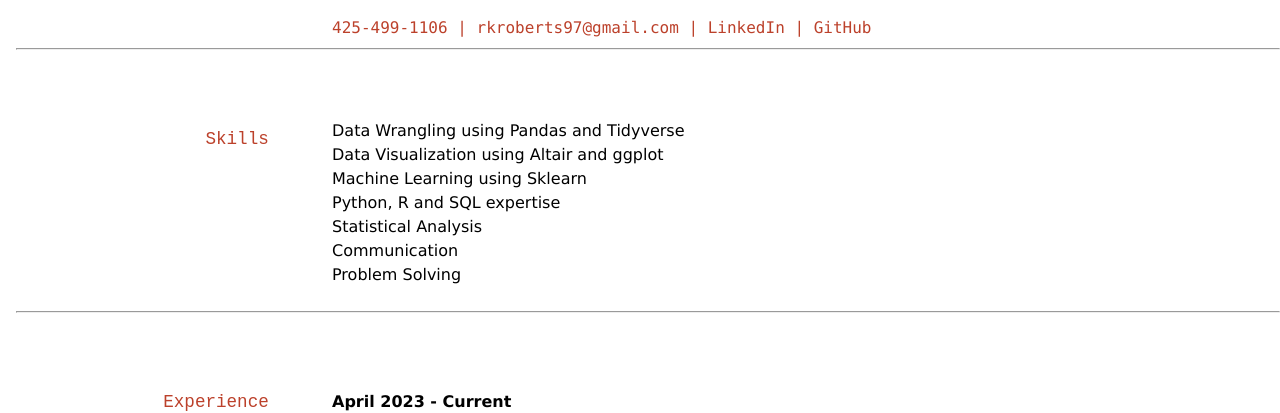
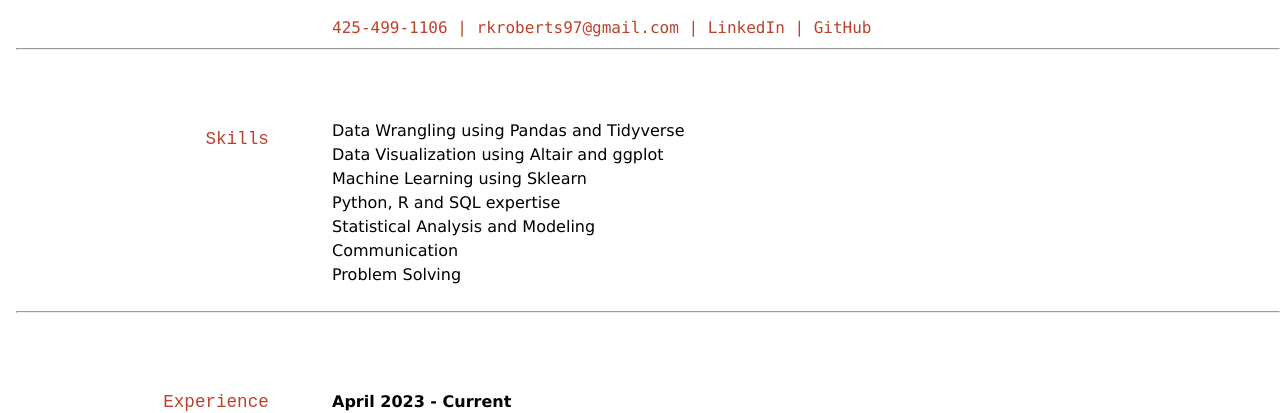
Before and after one commit to RKRoberts97/RobertsR_resume, a Jekyll site: the page built from docs/index.md, in a window 1280 px wide. Shown: the top 413 px of the page. Built offline with Jekyll 4.4.1, drawn with Linux system fonts in a browser that asks for light colours.

Commit message:
updated resume

```diff
--- a/docs/index.html
+++ b/docs/index.html
@@ -72,7 +72,7 @@ ul.task-list li input[type="checkbox"] {
 <li>Data Visualization using Altair and ggplot</li>
 <li>Machine Learning using Sklearn</li>
 <li>Python, R and SQL expertise</li>
-<li>Statistical Analysis</li>
+<li>Statistical Analysis and Modeling</li>
 <li>Communication</li>
 <li>Problem Solving</li>
 </ul>
--- a/docs/index.md
+++ b/docs/index.md
@@ -22,7 +22,7 @@ title: Russell Roberts
 - Data Visualization using Altair and ggplot
 - Machine Learning using Sklearn
 - Python, R and SQL expertise
-- Statistical Analysis
+- Statistical Analysis and Modeling
 - Communication
 - Problem Solving
 
```
Also changed, not shown: 2 other files.
